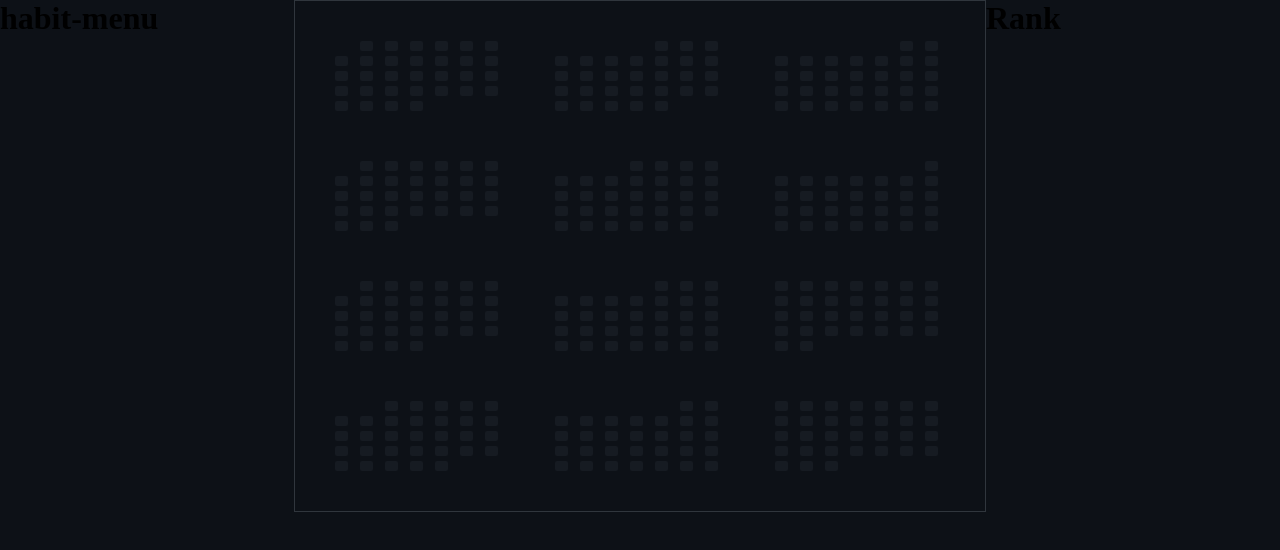
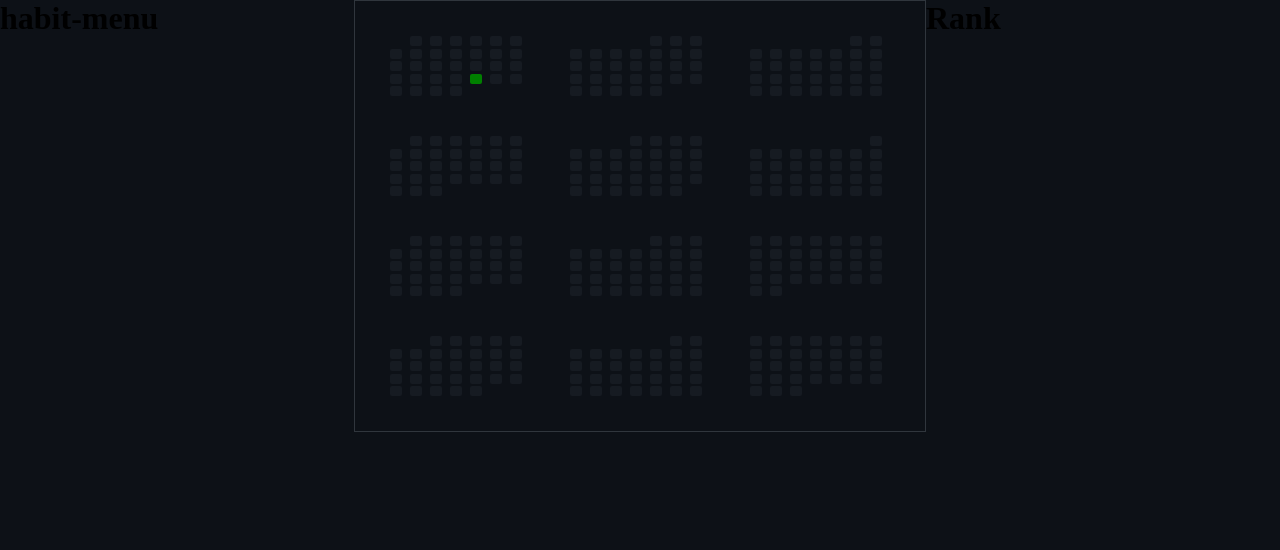
Before and after one commit to LucasOliveira332/league-of-habits, a React (Vite) app in the folder Client/LeagueOfHabits.Client/: page / in a window 1280 px wide. Shown: the top 550 px of the page. Built offline with nearby package versions, Linux system fonts and the light colour scheme.

Commit message:
add: compare dates if they are the same, check

```diff
--- a/Client/LeagueOfHabits.Client/src/App.css
+++ b/Client/LeagueOfHabits.Client/src/App.css
@@ -10,7 +10,7 @@ body {
 #main {
   display: grid;
   display: grid;
-  grid-template-columns: 0.5fr 1fr 0.5fr;
+  grid-template-columns: 0.5fr 0.5fr 0.5fr;
 }
 
 .checkbox-months {
--- a/Client/LeagueOfHabits.Client/src/Components/HeatMap/HeatMap.css
+++ b/Client/LeagueOfHabits.Client/src/Components/HeatMap/HeatMap.css
@@ -8,10 +8,11 @@
 }
 
 .month {
-  padding: 20px;
+  padding: 15px;
   display: grid;
   grid-template-columns: repeat(7, 20px);
-  gap: 5px;
+  gap: 2.5px;
+  column-gap: normal;
 }
 .checkbox-months {
   padding: 20px;
@@ -20,7 +21,11 @@
 
 .box {
   background: #161b22;
-  width: 3px;
+  width: 2px;
   padding: 5px;
   border-radius: 2px;
 }
+
+.isCheck {
+  background: green;
+}
--- a/Client/LeagueOfHabits.Client/src/Components/HeatMap/HeatMap.tsx
+++ b/Client/LeagueOfHabits.Client/src/Components/HeatMap/HeatMap.tsx
@@ -7,8 +7,11 @@ function MonthCheckBox({ monthNumber }: { monthNumber: number }) {
     day: 'numeric',
   });
 
+  const apiDate = new Date('2024-01-25T00:00:00');
+
   const week = Array.from({ length: 35 }, (_, index) => index + 1);
   const date = new Date(2024, monthNumber);
+
   const firstDayOfTheWeek = date.getDay();
   const finalDate =
     new Date(2024, monthNumber + 1, 0).getDate() + firstDayOfTheWeek;
@@ -25,10 +28,15 @@ function MonthCheckBox({ monthNumber }: { monthNumber: number }) {
               </>
             );
           } else if (index < finalDate) {
-            const formatDate = formatDatePtBr.format(date);
+            const formatDate = formatDatePtBr.format(date.setDate(index));
             return (
               <>
-                <span title={formatDate} className="box"></span>
+                <span
+                  title={formatDate}
+                  className={
+                    apiDate.getTime() == date.getTime() ? 'box isCheck' : 'box'
+                  }
+                ></span>
               </>
             );
           }
```
Also changed, not shown: 2 other files (tests, documents, lock files or other folders).
